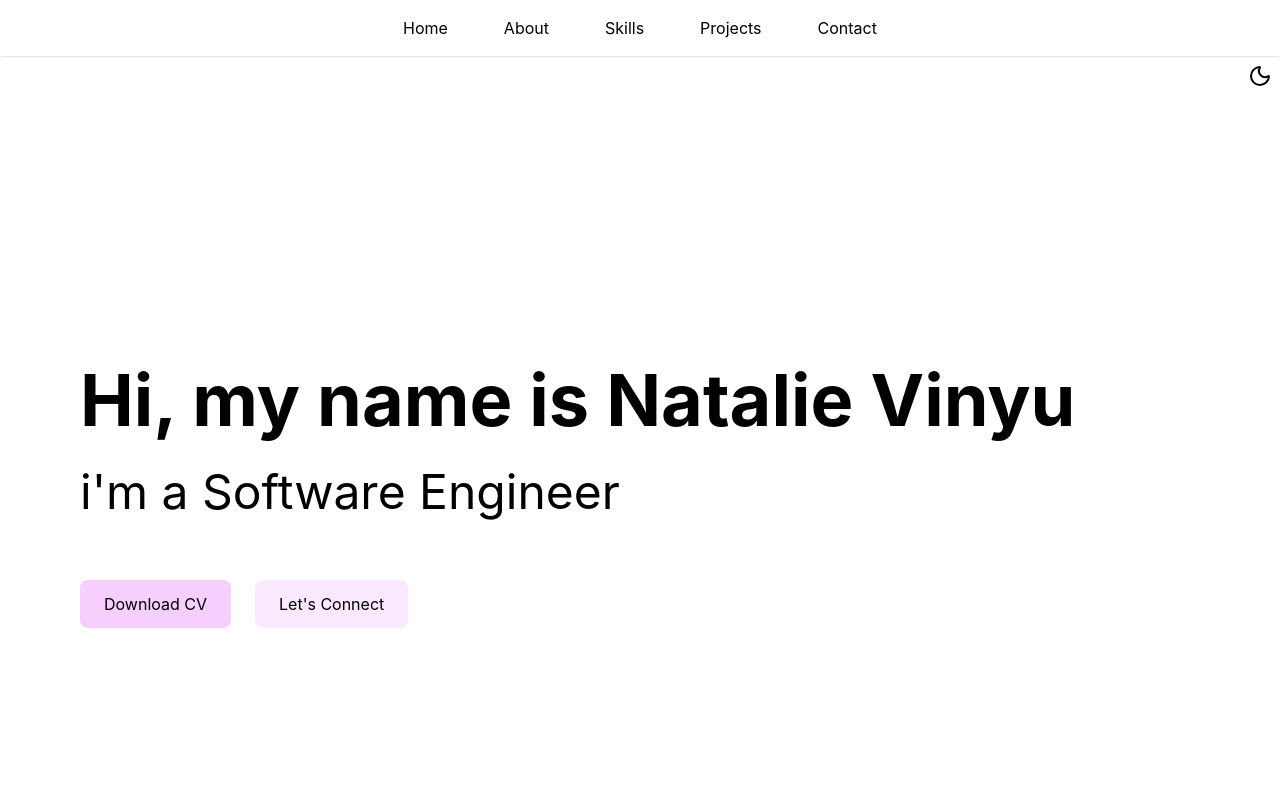
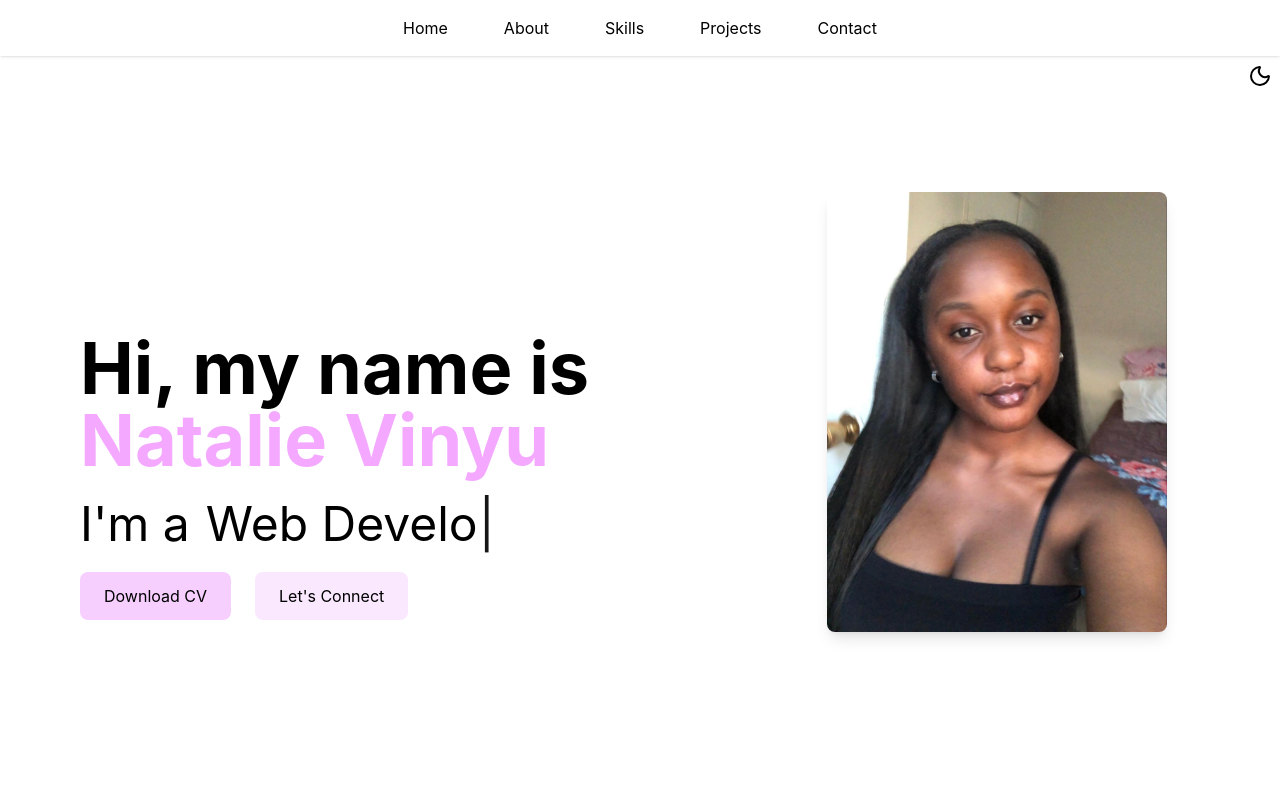
Before and after one commit to NatalieVinyu/natalie-vinyu, a React (Vite) app in the folder my-react-app/: page / in a window 1280 px wide. Shown: the top 800 px of the page. Built offline with nearby package versions, Linux system fonts and the light colour scheme.

Commit message:
Refactor code structure and added image to home section

```diff
--- a/my-react-app/package.json
+++ b/my-react-app/package.json
@@ -14,7 +14,8 @@
     "lucide-react": "^0.575.0",
     "react": "^19.2.0",
     "react-dom": "^19.2.0",
-    "react-icons": "^5.5.0"
+    "react-icons": "^5.5.0",
+    "typewriter-effect": "^2.22.0"
   },
   "devDependencies": {
     "@eslint/js": "^9.39.1",
--- a/my-react-app/src/components/Home.jsx
+++ b/my-react-app/src/components/Home.jsx
@@ -1,6 +1,8 @@
 import React from 'react'
 import { Sun, Moon } from 'lucide-react'
 import { useEffect, useState } from 'react'
+import Typewriter from 'typewriter-effect'
+import image from '../assets/natalie.jpg'
 
 function Home() {
   const [theme, setTheme] = useState("light")
@@ -21,16 +23,38 @@ function Home() {
         </button>
       </div>
 
-      <section className='h-screen text-black dark:bg-black dark:text-white flex flex-col justify-center space-y-10 px-6 py-12 md:px-20 md:py-24'>
-        <div className='space-y-8'>
-          <div className='text-4xl md:text-7xl font-bold'>Hi, my name is Natalie Vinyu</div>
-          <p className='text-3xl md:text-5xl'>i'm a Software Engineer</p>
+      <section className='h-screen text-black dark:bg-black dark:text-white  space-y-10 px-6 py-12 md:px-20 md:py-24 grid grid-cols-3'>
+        <div className='col-span-2 flex flex-col justify-center'>
+          <div className='space-y-6'>
+            <div className='text-4xl md:text-7xl font-bold'>Hi, my name is <span className='text-fuchsia-300'>Natalie Vinyu</span></div>
+            <p className='flex gap-4 text-3xl md:text-5xl'>
+              I'm a{""}
+              <Typewriter
+              options={{
+              strings: ['Software Engineerer', 'Web Developer', 'Frontend Developer'],
+              autoStart: true,
+              loop: true,
+              deleteSpeed: 90,
+              cursor: '|',
+              delay: 75,
+            }}
+            /></p>
+          </div>
+
+          <div className='flex md:flex-row gap-6 mt-6'>
+            <button className='px-6 py-3 bg-fuchsia-200 rounded-lg cursor-pointer'>
+              <a href="">Download CV</a>
+            </button>
+            <button className='px-6 py-3 bg-fuchsia-100 rounded-lg cursor-pointer'>
+              <a href="https://www.linkedin.com/in/natalie-vinyu">Let's Connect</a>
+            </button>
+          </div>
         </div>
 
-        <div className='flex md:flex-row gap-6 mt-6'>
-          <button className='px-6 py-3 bg-fuchsia-200 rounded-lg cursor-pointer'>Download CV</button>
-          <button className='px-6 py-3 bg-fuchsia-100 rounded-lg cursor-pointer'>Let's Connect</button>
+        <div className='col-span-1'>
+          <img src={image} alt="" className='w-85 h-110 rounded-lg shadow-lg' />
         </div>
+
       </section>
 
     </div>
```
Also changed, not shown: my-react-app/src/assets/natalie.jpg (added), 1 other file (tests, documents, lock files or other folders).
